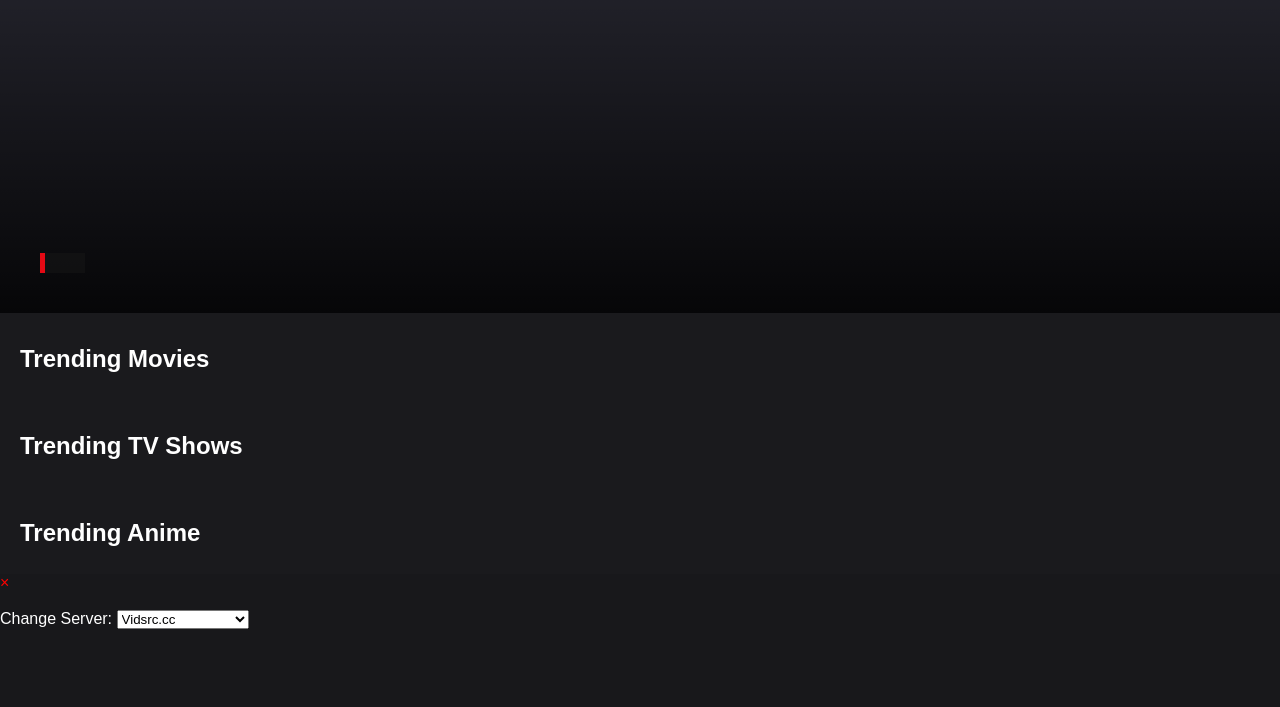
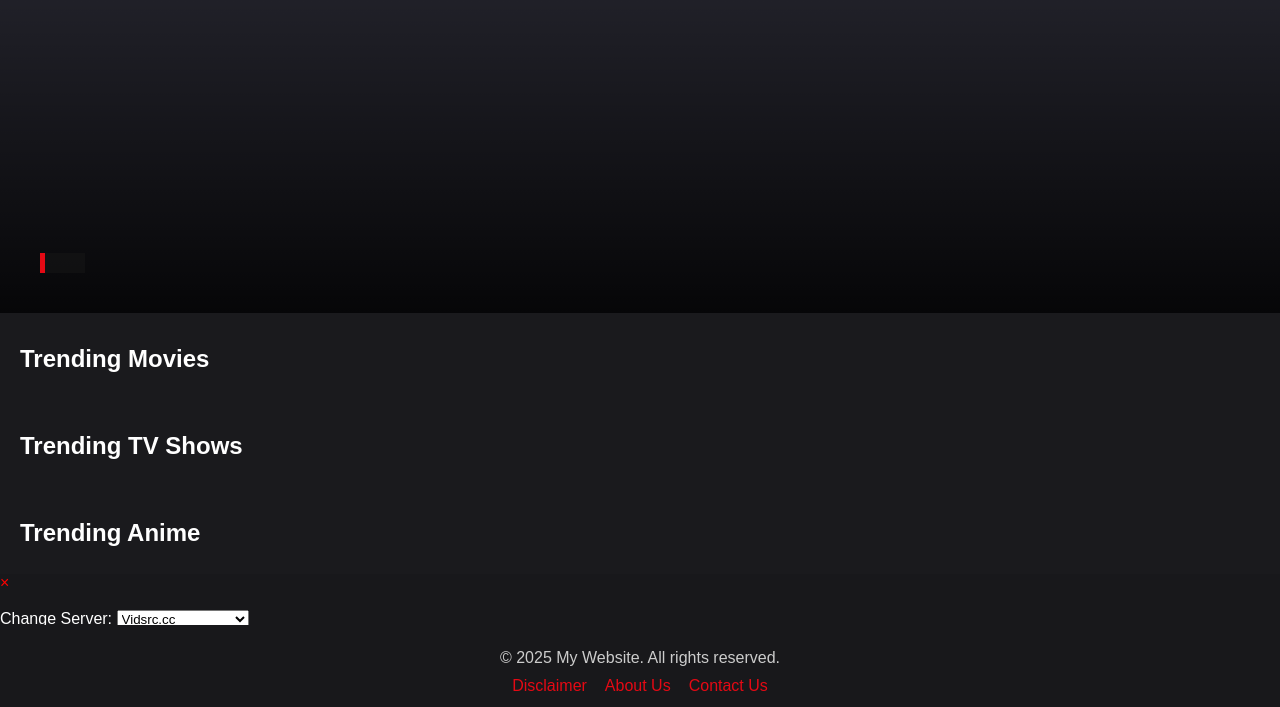
Before and after one commit to someloner69-netizen/mooviekuto, a plain HTML site: page my-website/my-website/index.html in a window 1280 px wide. Shown: the part 93-800 px from the top of the page. Drawn offline with Linux system fonts and the light colour scheme; no server answers.

Commit message:
Update home.css

```diff
--- a/my-website/my-website/css/home.css
+++ b/my-website/my-website/css/home.css
@@ -100,9 +100,48 @@ body {
 }
 
 .footer {
-  padding: 25px;
+  background: #18181b;
+  color: #ccc;
+  padding: 24px 0 12px 0;
   text-align: center;
+  font-size: 1rem;
+  width: 100vw;
+  margin: 0;
+  position: fixed;
+  bottom: 0;
+  left: 0;
 }
+
+.footer-content {
+  display: flex;
+  flex-direction: column;
+  align-items: center;
+  gap: 10px;
+}
+
+.footer-links {
+  display: flex;
+  gap: 18px;
+  flex-wrap: wrap;
+  justify-content: center;
+}
+
+.footer-links a {
+  color: #e50914;
+  text-decoration: none;
+  transition: color 0.2s;
+  font-weight: 500;
+}
+
+.footer-links a:hover {
+  color: #fff;
+}
+
+@media (max-width: 768px) {
+  .footer-content { font-size: 0.95rem; }
+  .footer-links { gap: 10px; }
+}
+
 
 /* Responsive fix */
 @media (max-width: 768px) {
```
